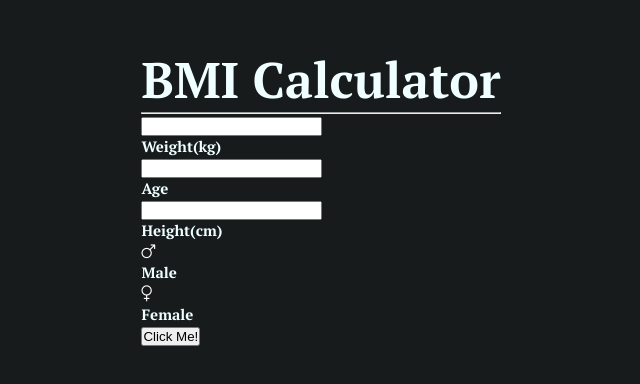
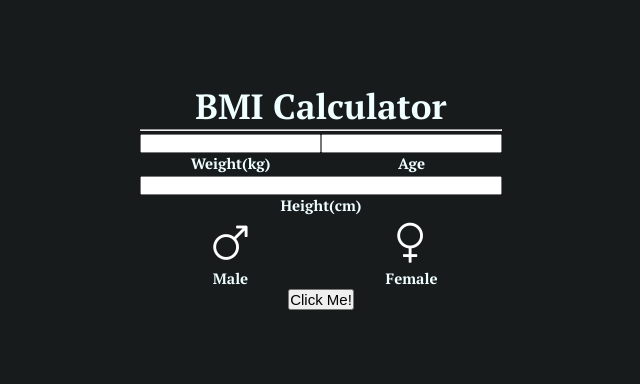
Before and after one commit to MaestroErrante/BMI-Calculator, a plain HTML site: page index.html in a window 1280 px wide. Shown: the part 204-588 px from the top of the page, without its empty margins (319-959 px from the left). Drawn offline with Linux system fonts and the light colour scheme.

Commit message:
Add style to blocks and center items

```diff
--- a/styles.css
+++ b/styles.css
@@ -24,11 +24,44 @@ body {
 }
 
 h1 {
-  font-size: 50px;
+  font-size: 35px;
   color: azure;
+  text-align: center;
+}
+
+.firstRow {
+  display: flex;
 }
 
 .message {
   font-size: 15px;
   color: azure;
+  text-align: center;
 }
+
+.height {
+  width: 100%;
+}
+
+.thirdRow {
+  display: flex;
+  text-align: center;
+}
+
+.genderMale {
+  width: 50%;
+  font-size: 40px;
+}
+
+.genderFemale {
+  width: 50%;
+  font-size: 40px;
+}
+
+.buttonBlock {
+  text-align: center;
+}
+
+.button {
+  font-size: 15px;
+}
```
